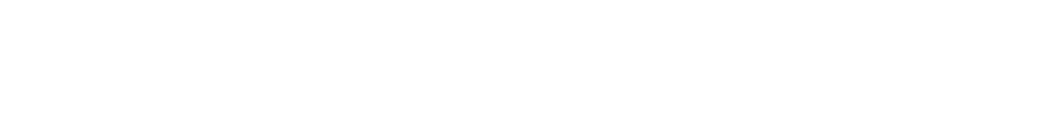
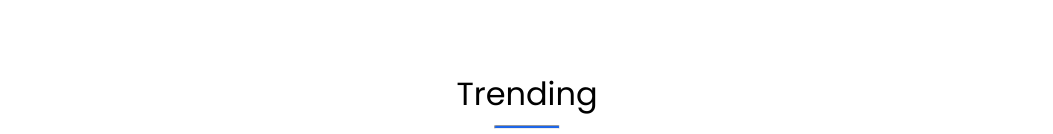
Before and after one commit to toyman640/small-shop-frontend, a React (Create React App) app: page / in a window 1280 px wide. Shown: the part 3364-3498 px from the top of the page, without its empty margins (113-1166 px from the left). Before the commit the page ends 3402 px from the top, so only its background shows below. Built offline with nearby package versions, Linux system fonts and the light colour scheme; a web font is replaced by a local one.

Commit message:
Update design

```diff
--- a/src/App.css
+++ b/src/App.css
@@ -232,7 +232,7 @@ body {
 
   .Translate {
     cursor: pointer;
-    transition: transform 0.3s ease;
+    transition: transform 0.9s ease;
   }
 
   .Translate:hover {
@@ -310,4 +310,12 @@ body {
     justify-content: center;
     height: inherit;
   }
+
+  .TrendCover {
+    background-color: #fff;
+  }
+
+  .TrendSection {
+
+  }
 }
--- a/src/components/Home.js
+++ b/src/components/Home.js
@@ -1,11 +1,13 @@
 import React from 'react';
 import Banner from './homeComponents/Banner';
 import LatestProducts from './homeComponents/LatestProduct';
+import Trending from './homeComponents/Trending';
 
 const Home = () => (
   <div className="Home-page">
     <Banner />
     <LatestProducts />
+    <Trending />
   </div>
 );
 
--- a/src/components/homeComponents/LatestProduct.js
+++ b/src/components/homeComponents/LatestProduct.js
@@ -21,8 +21,8 @@ const LatestProducts = () => (
       </div>
       <div className="ProductImage2 Translate">
         <div className="Image-desc1">
-          <p>Loud Boom</p>
-          <p>Loder than every than you can think of</p>
+          <p>Iphone 50</p>
+          <p>If sleek was an object... well</p>
         </div>
       </div>
       <div className="ProductImage3 Translate">
--- /dev/null
+++ b/src/components/homeComponents/Trending.js
@@ -0,0 +1,12 @@
+import React from 'react';
+
+const Trending = () => (
+  <div className="TrendCover">
+    <div className="TrendSection">
+      <p className="SectionTitle">Trending</p>
+      <hr className="TitleUnder" />
+    </div>
+  </div>
+);
+
+export default Trending;
```
